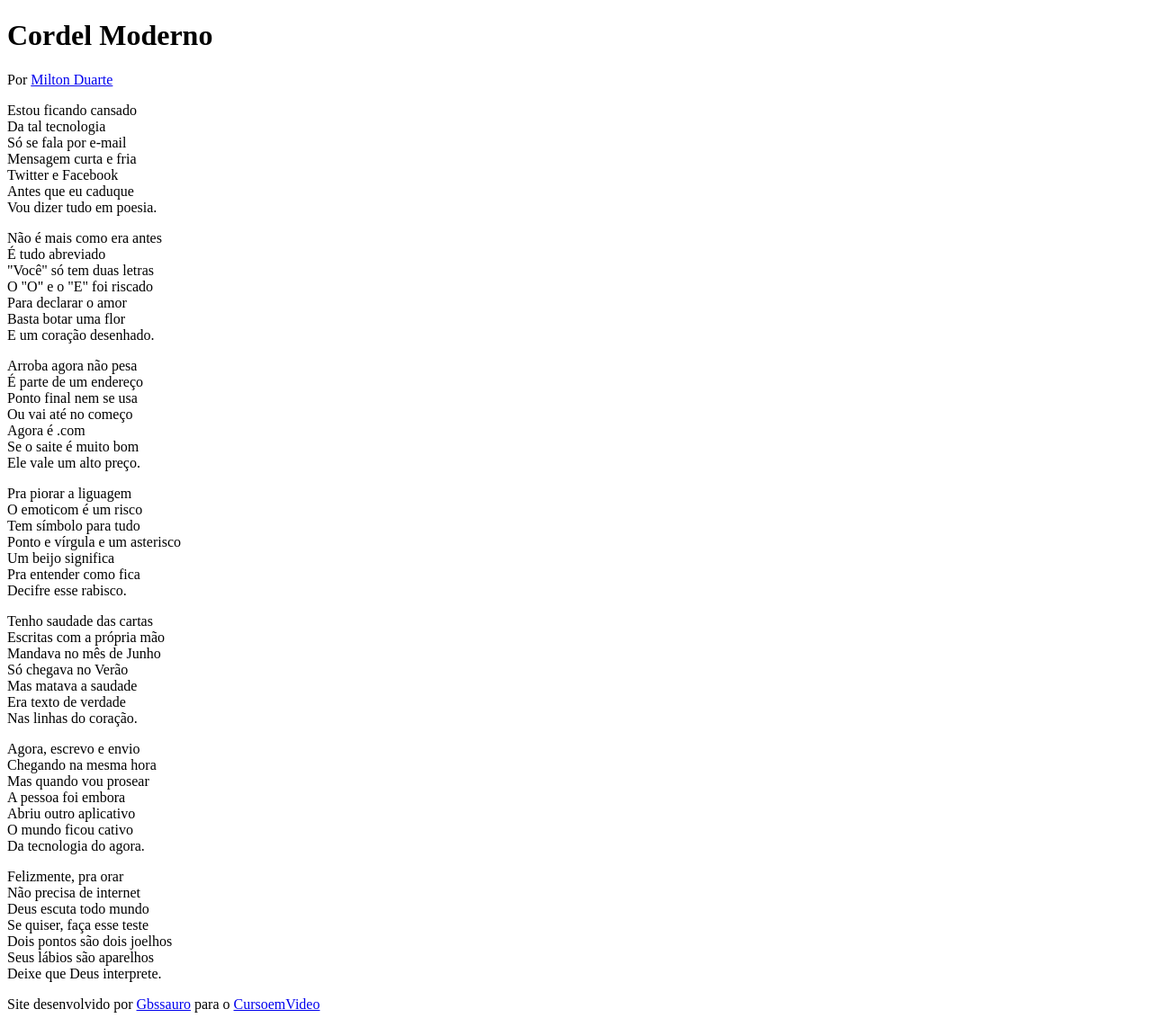
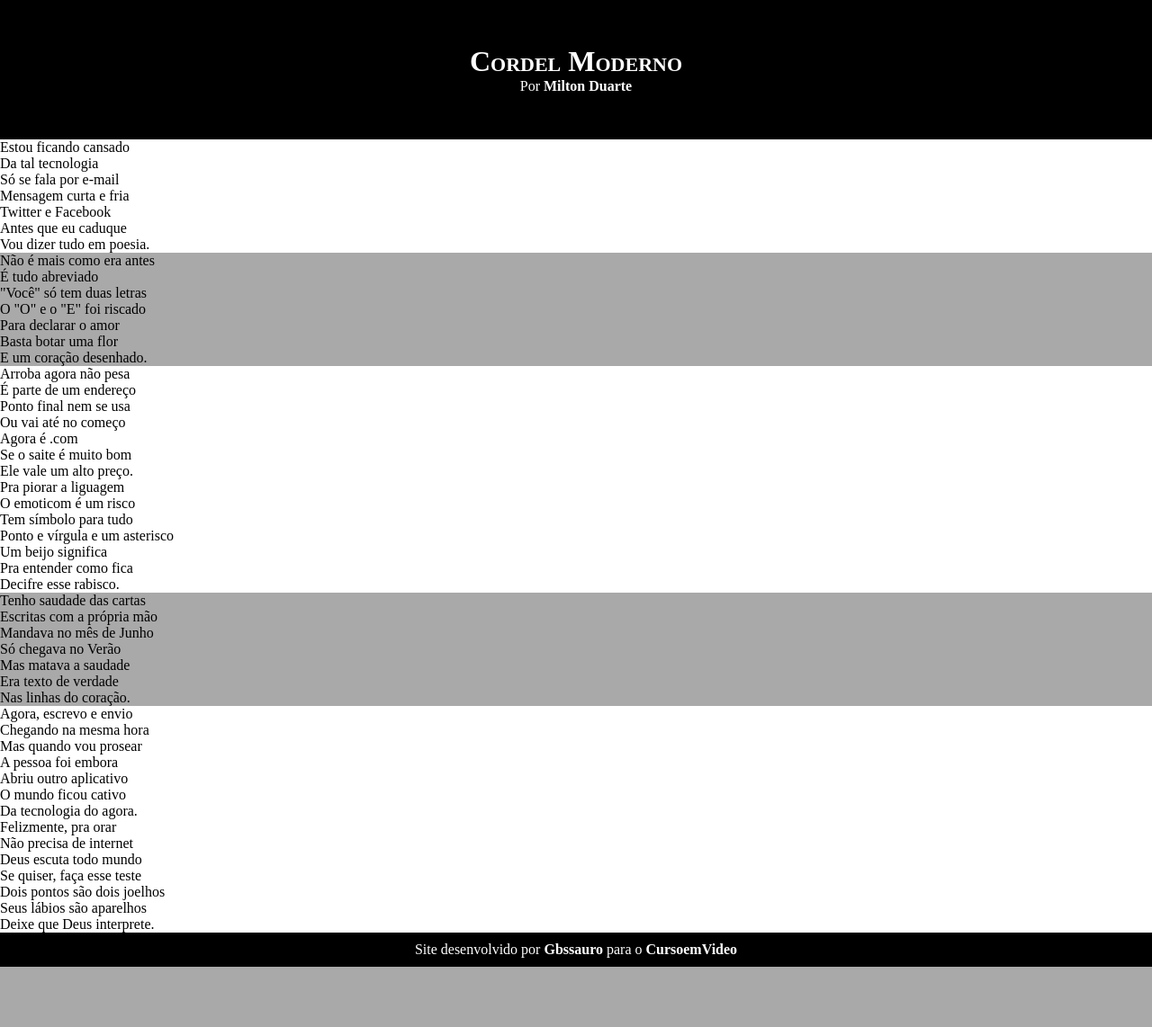
Before and after one commit to Devgabrielvale/HTML-CSS, a plain HTML site: page desafio 12/index.html in a window 1280 px wide. Shown: the whole page at 90% size. After the commit the page ends 1075 px from the top, so only its background shows below. Drawn offline with Linux system fonts and the light colour scheme.

Commit message:
progresso css

```diff
--- a/desafio 12/estilo/style.css
+++ b/desafio 12/estilo/style.css
@@ -1 +1,51 @@
-@charset "UTF-8"
+@charset "UTF-8";
+* {
+    margin: 0px;
+    padding: 0px;
+
+    /* o * é utilizado para inserir configs globais ao css */
+}
+
+html, body {
+    background-color: darkgrey;
+    min-height: 100vh;
+}
+
+header {
+    background-color: black;
+    color: white;
+    text-align: center;
+
+}
+
+header > h1 {
+    padding-top: 50px;
+    font-variant: small-caps;
+    /*para deixar as letras maiúsculas temos o 'text-transform: uppercase (deixa as letras gritantes) e temos o 'font-variant: smallcaps' (o mais bonito na minha opnião) */
+}
+
+header > p {
+    padding-bottom: 50px;
+}
+
+header a, footer a {
+    color: white;
+    font-weight: bold;
+    text-decoration: none;
+}
+
+header a:hover, footer a:hover {
+    text-decoration: underline;
+}
+
+section.normal {
+    background-color: white;
+    color: black;
+}
+
+footer {
+    background-color: black;
+    text-align: center;
+    color: white;
+    padding: 10px;
+}
--- a/desafio 12/index.html
+++ b/desafio 12/index.html
@@ -12,7 +12,7 @@
         <link rel="stylesheet" href="estilo/style.css">
     </header>
 
-    <section>
+    <section class="normal">
         <p>
             Estou ficando cansado <br>
             Da tal tecnologia <br>
@@ -26,7 +26,7 @@
 
 
 
-    <section>
+    <section class="imagem">
         <p>
             Não é mais como era antes <br>
             É tudo abreviado <br>
@@ -40,7 +40,7 @@
 
 
 
-    <section>
+    <section class="normal">
         <p>
             Arroba agora não pesa <br>
             É parte de um endereço <br>
@@ -63,7 +63,7 @@
 
 
 
-    <section>
+    <section class="imagem">
         <p>
             Tenho saudade das cartas <br>
             Escritas com a própria mão <br>
@@ -77,7 +77,7 @@
 
 
 
-    <section>
+    <section class="normal">
         <p>
             Agora, escrevo e envio <br>
             Chegando na mesma hora <br>
```
